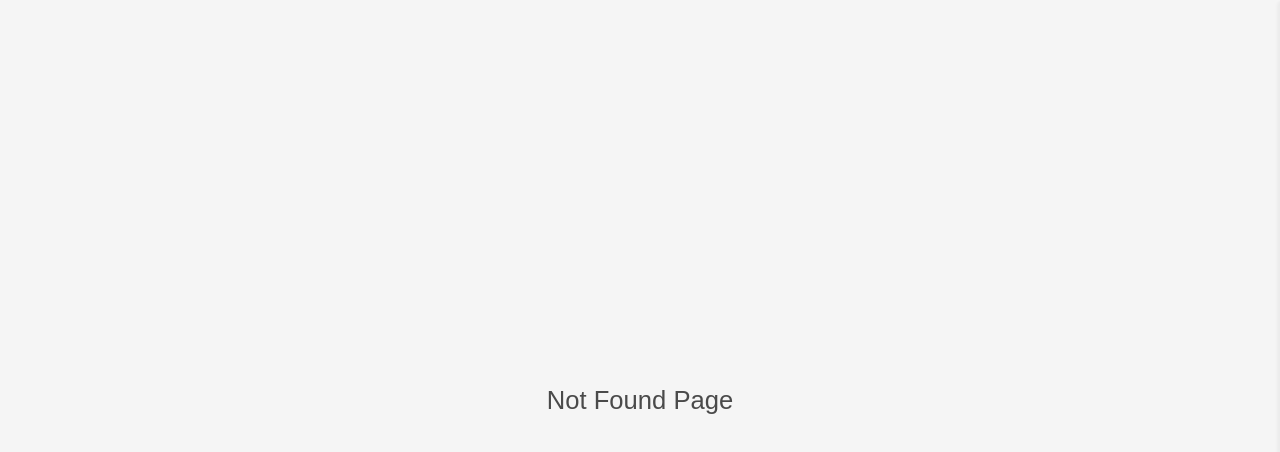
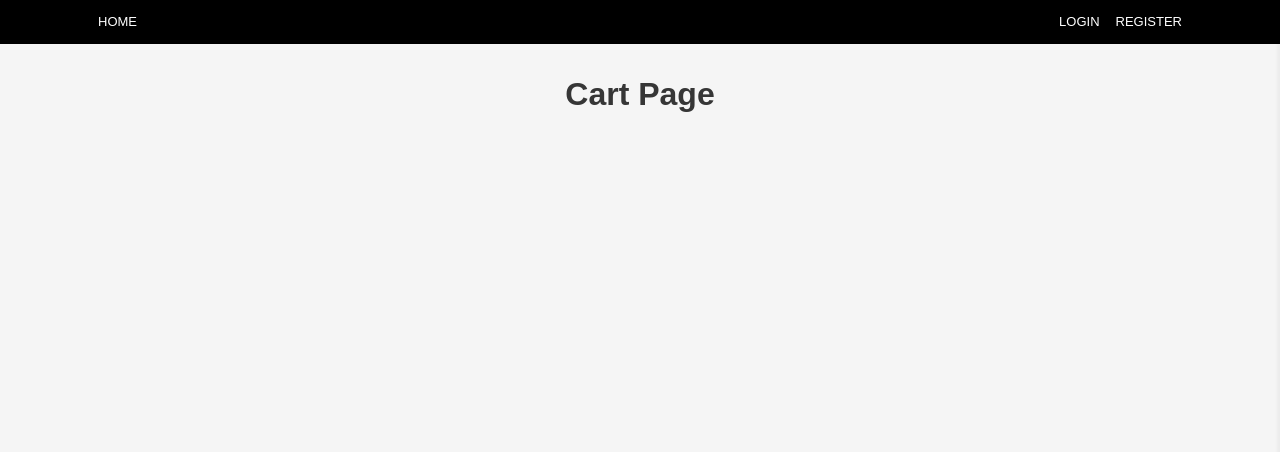
Before and after one commit to nicolelin0531/react-store01, a React (Create React App) app: page /cart in a window 1280 px wide. Before the commit this address had no page. Shown: the top 452 px of the page. Built offline with nearby package versions, Linux system fonts and the light colour scheme; a web font is replaced by a local one.

Commit message:
Cart購物車 路由佈局

```diff
--- a/src/Router.js
+++ b/src/Router.js
@@ -2,6 +2,7 @@ import React from "react";
 import { BrowserRouter, Routes, Route } from "react-router-dom";
 import App from "pages/App";
 import Login from "pages/Login";
+import Cart from "pages/Cart";
 import NotFound from "pages/NotFound";
 
 const Router = () => (
@@ -9,6 +10,7 @@ const Router = () => (
     <Routes>
       <Route path="/" exact element={<App />} /> {/*精確匹配 exact*/}
       <Route path="/login" element={<Login />} />
+      <Route path="/cart" element={<Cart />} />
       <Route path="*" element={<NotFound />} />
     </Routes>
   </BrowserRouter>
--- a/src/components/ToolBox.js
+++ b/src/components/ToolBox.js
@@ -1,4 +1,6 @@
 import React from "react";
+// import { withRouter } from "react-router-dom";
+import { useNavigate } from "react-router-dom";
 
 class ToolBox extends React.Component {
   state = {
@@ -18,6 +20,11 @@ class ToolBox extends React.Component {
       searchText: "",
     });
     this.props.search("");
+  };
+
+  goCart = () => {
+    // this.props.history.push("cart");
+    this.props.navigate("cart");
   };
 
   render() {
@@ -42,7 +49,7 @@ class ToolBox extends React.Component {
             </div>
           </div>
         </div>
-        <div className="cart-box">
+        <div className="cart-box" onClick={this.goCart}>
           <i className="fas fa-shopping-cart"></i>
           <span className="cart-num">({this.props.cartNum})</span>
         </div>
@@ -50,5 +57,10 @@ class ToolBox extends React.Component {
     );
   }
 }
+function WithNavigateToolBox(props) {
+  let navigate = useNavigate();
+  return <ToolBox {...props} navigate={navigate} />;
+}
 
-export default ToolBox;
+// export default withRouter(ToolBox);
+export default WithNavigateToolBox;
--- /dev/null
+++ b/src/pages/Cart.js
@@ -0,0 +1,25 @@
+import React from "react";
+import Header from "components/Header";
+
+// const Cart = () => {
+//   <Layout>
+//   <div className="cart-page">
+//     <p className="title has-text-centered">Cart Page</p>
+//   </div>;
+//   </Layout>;
+// };
+
+class Cart extends React.Component {
+  render() {
+    return (
+      <div className="main">
+        <Header />
+        <div className="cart-page">
+          <p className="title has-text-centered">Cart Page</p>
+        </div>
+      </div>
+    );
+  }
+}
+
+export default Cart;
```
Also changed, not shown: src/Layout.js (added, +11 -0 lines).
